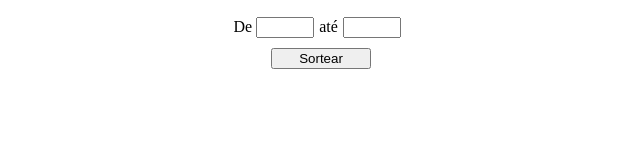
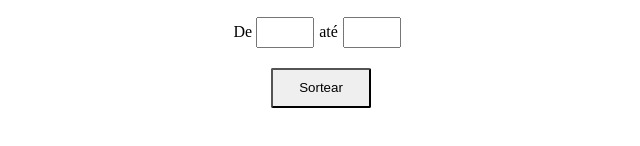
Before and after one commit to brutar/sorteador, a plain HTML site: page index.html in a window 1280 px wide. Shown: the part 258-404 px from the top of the page, without its empty margins (319-959 px from the left). Drawn offline with Linux system fonts and the light colour scheme.

Commit message:
Melhorar o estilo

```diff
--- a/estilo.css
+++ b/estilo.css
@@ -12,17 +12,23 @@ h1{
 .campo{
   display: inline-block;
   width: 50px;
+  height: 25px;
 }
 #btnS{
   display: block;
   width: 100px;
-  margin: 10px auto;
+  margin: 20px auto;
+  height: 40px;
+  border-radius: 2px;
+
+
 }
 #numSorteado{
   display: block;
   width: 100px;
   text-align: center;
   margin: 0px auto;
+  font-size: 2em;
 }
 #txt{
   margin-left: 5px;
```
